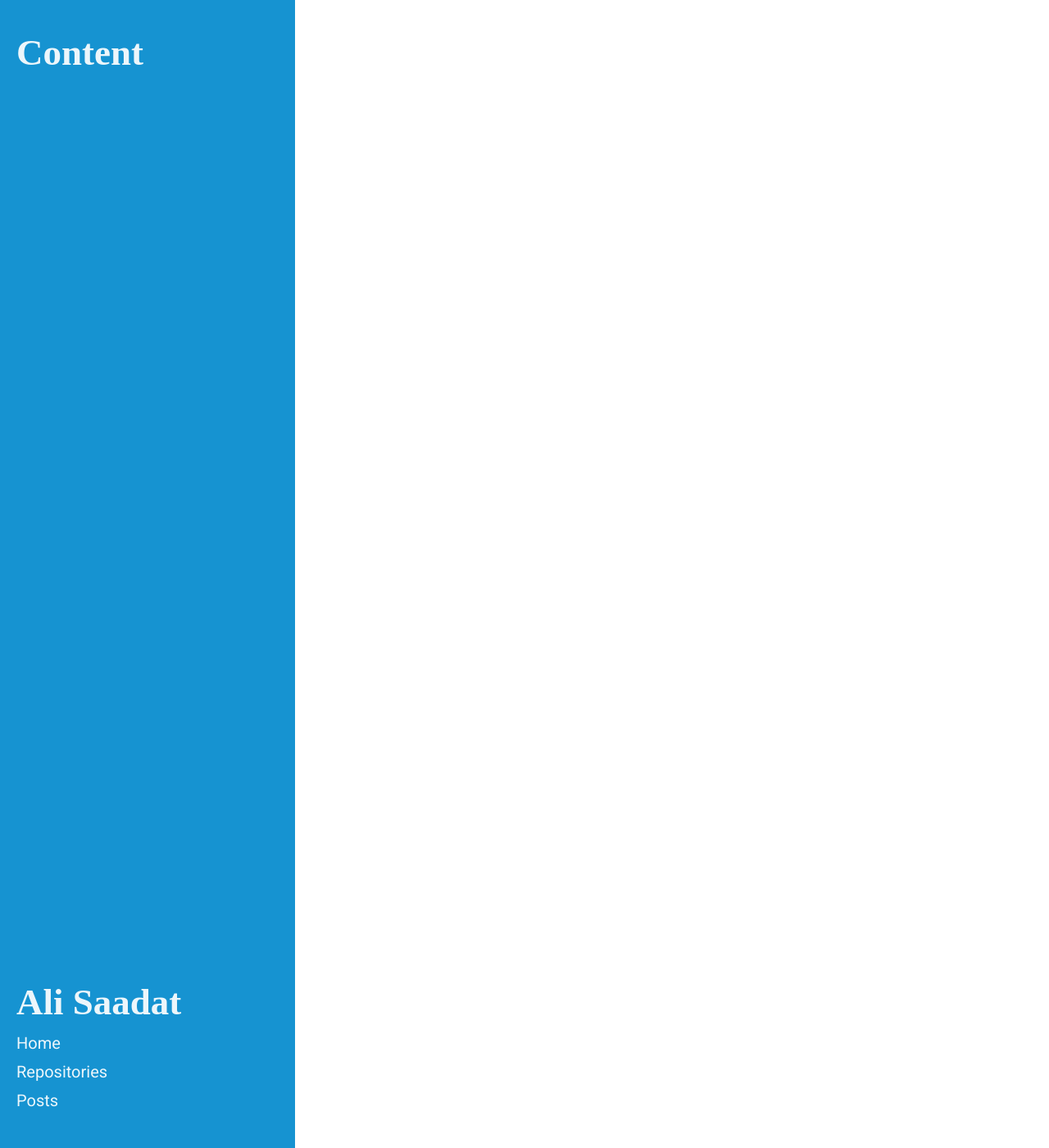
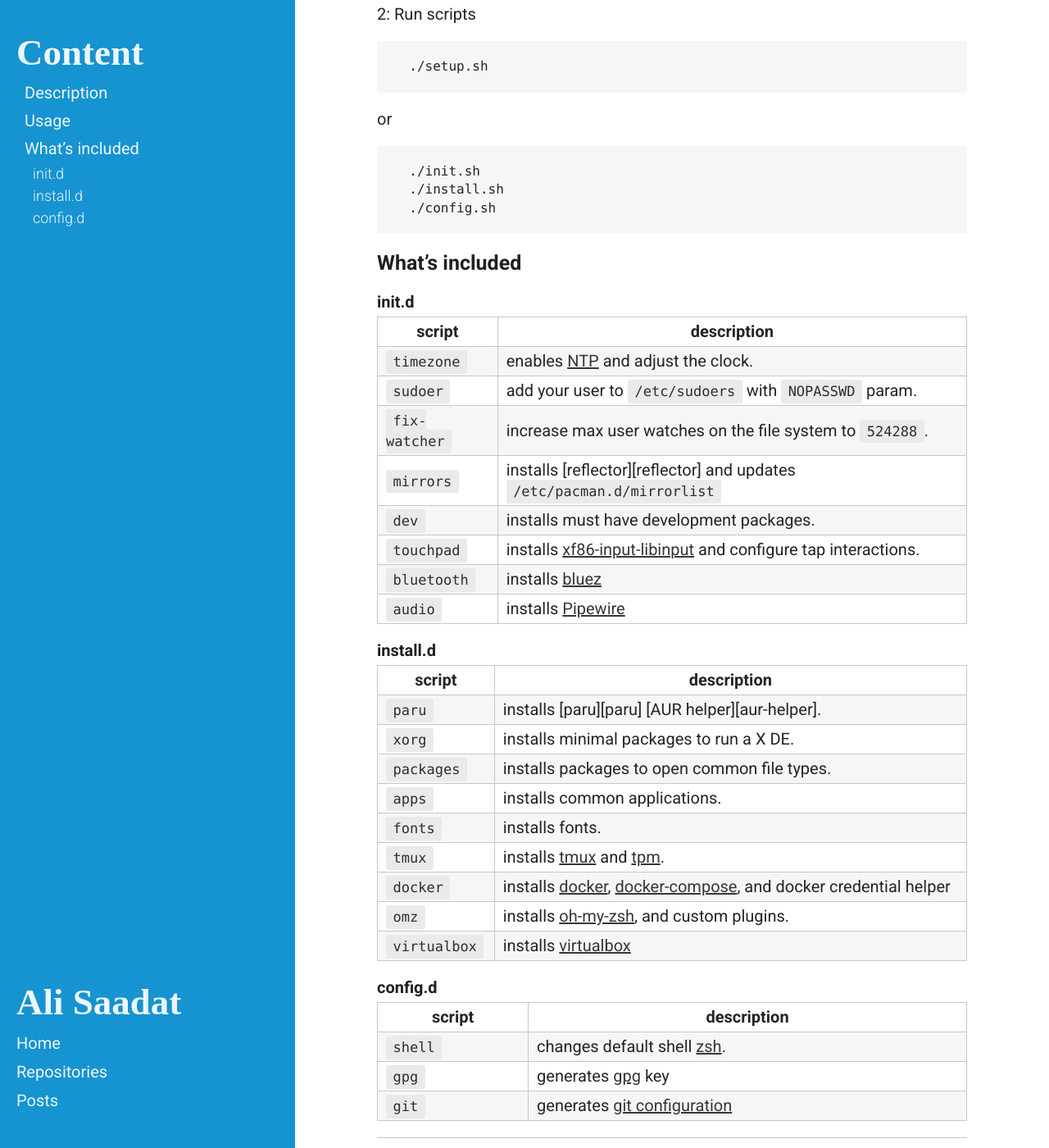
Before and after one commit to ali36saadat/ali36saadat.github.io, a Jekyll site: the page built from _posts/2026-09-29-akbar.md, in a window 1280 px wide and 1400 px high, scrolled down 1017 px. Shown: the whole window at 82% size. Built offline with Jekyll 4.4.1, drawn with Linux system fonts in a browser that asks for light colours; the table of contents is made by our own code; some of the changed text lies outside the part shown.

Commit message:
docs: sync project README to post

````diff
--- a/_posts/2026-09-29-akbar.md
+++ b/_posts/2026-09-29-akbar.md
@@ -1,11 +1,68 @@
 ---
 layout: post
-title:  "Arch-itect"
+title:  "ARCH-ITECT"
 excerpt: "My Linux configuration files"
-image: "https://github.com/user-attachments/assets/54b8431e-9d50-4167-8000-23d7f62ffc56223"
+image: "https://github.com/user-attachments/assets/54b8431e-9d50-4167-8000-23d7f62ffc56"
 color: "#1693D1"
 backcolor: "#FFFFFF"
 date: 2026-09-29
 categories: repositories
 toc: true
 ---
+## Description
+[Arch Linux](https://www.archlinux.org/) bootstrap scripts. Fork of [ASafaeirad - architect](https://github.com/ASafaeirad/architect)
+> [!NOTE]
+> **Disclaimer**: This repository is not opinionated about your dotfiles and configurations
+
+## Usage
+1: Clone
+```bash
+  git clone https://github.com/Ali36Saadat/arch-itect.git
+  cd architect
+```
+2: Run scripts
+```
+  ./setup.sh
+```
+or
+```
+  ./init.sh
+  ./install.sh
+  ./config.sh
+```
+
+## What's included
+### init.d
+
+| script        | description                                                                                               |
+| ------------- | --------------------------------------------------------------------------------------------------------- |
+| `timezone`    | enables [NTP](https://wiki.archlinux.org/title/Network_Time_Protocol_daemon) and adjust the clock.        |
+| `sudoer`      | add your user to `/etc/sudoers` with `NOPASSWD` param.                                                    |
+| `fix-watcher` | increase max user watches on the file system to `524288`.                                                 |
+| `mirrors`     | installs [reflector][reflector] and updates `/etc/pacman.d/mirrorlist`                                    |
+| `dev`         | installs must have development packages.                                                                  |
+| `touchpad`    | installs [xf86-input-libinput](https://wiki.archlinux.org/title/Libinput) and configure tap interactions. |
+| `bluetooth`   | installs [bluez](http://www.bluez.org/)                                                                   |
+| `audio`       | installs [Pipewire](https://pipewire.org/)                                                                |
+
+### install.d
+
+| script       | description                                                                                                                  |
+| ------------ | ---------------------------------------------------------------------------------------------------------------------------- |
+| `paru`       | installs [paru][paru] [AUR helper][aur-helper].                                                                              |
+| `xorg`       | installs minimal packages to run a X DE.                                                                                     |
+| `packages`   | installs packages to open common file types.                                                                                 |
+| `apps`       | installs common applications.                                                                                                |
+| `fonts`      | installs fonts.                                                                                                              |
+| `tmux`       | installs [tmux](https://github.com/tmux/tmux/) and [tpm](https://github.com/tmux-plugins/tpm).                               |
+| `docker`     | installs [docker](https://www.docker.com/), [docker-compose](https://docs.docker.com/compose/), and docker credential helper |
+| `omz`        | installs [oh-my-zsh](https://ohmyz.sh/), and custom plugins.                                                                 |
+| `virtualbox` | installs [virtualbox](https://www.virtualbox.org//)                                                                          |
+
+### config.d
+
+| script  | description                                                                     |
+| ------- | ------------------------------------------------------------------------------- |
+| `shell` | changes default shell [zsh](https://www.zsh.org/).                              |
+| `gpg`   | generates [gpg](https://wiki.archlinux.org/title/GnuPG) key                     |
+| `git`   | generates [git configuration](https://www.git-scm.com/docs/git-config)          |
````
